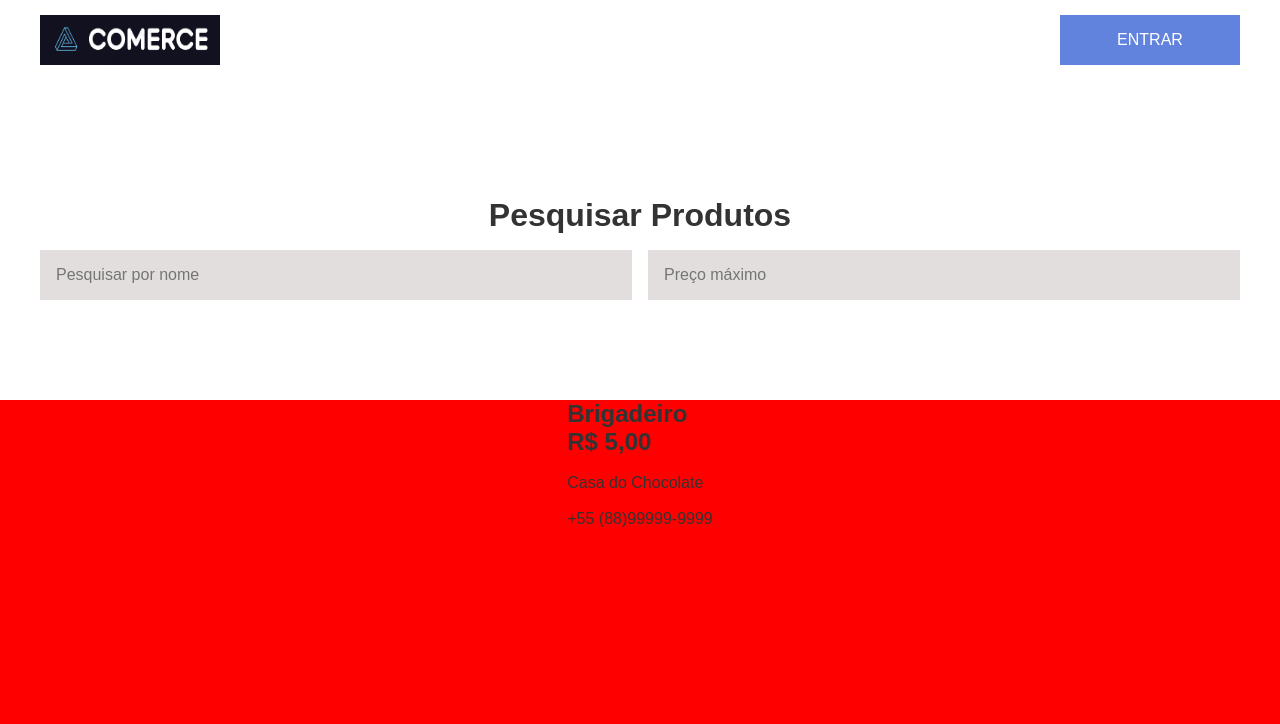
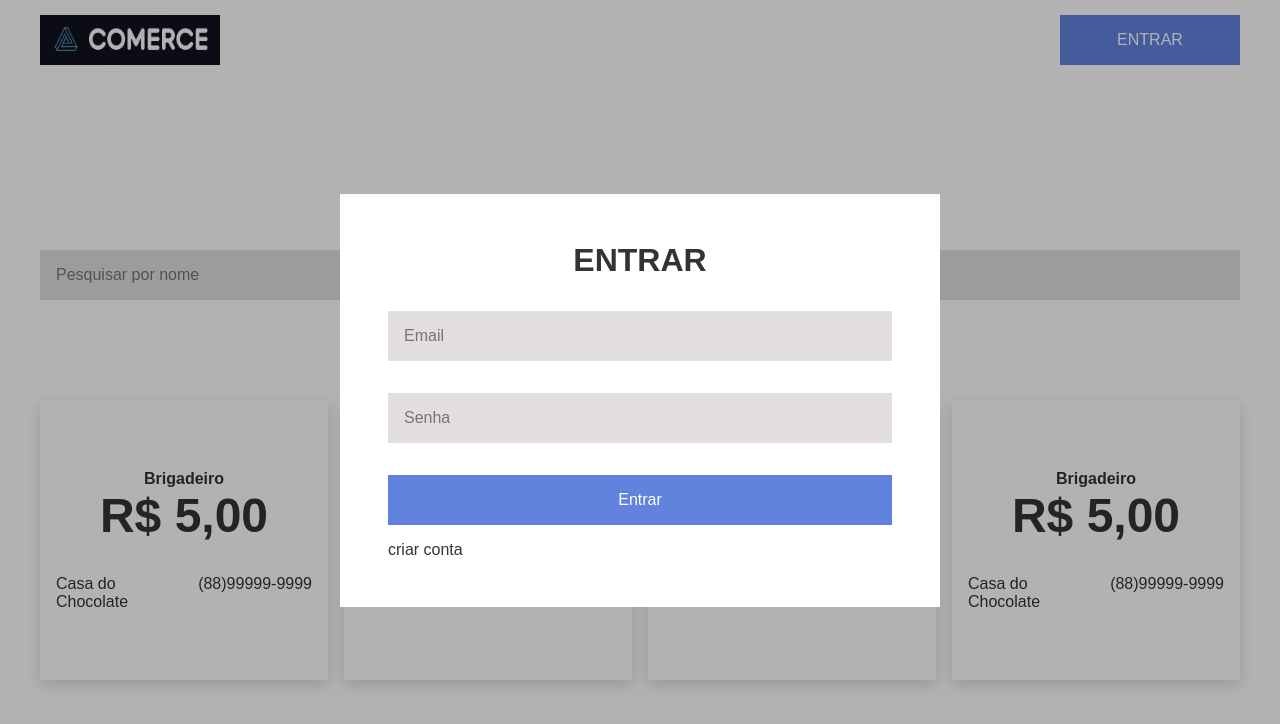
Before and after one commit to isaias-B-Oliveira/aplication-comerce-react, a React (Create React App) app: page / in a window 1280 px wide. Shown: the top 724 px of the page. Built offline with nearby package versions, Linux system fonts and the light colour scheme.

Commit message:
form registro e login e modal de alternancia

```diff
--- /dev/null
+++ b/src/Components/Card/Card.js
@@ -0,0 +1,20 @@
+import React from "react";
+
+function Card() {
+    return (
+        <div className="card">
+            <h2>Brigadeiro</h2>
+            <h1>R$ 5,00</h1>
+            <div className="card-info">
+                <div className="card-info-details">
+                    <p>Casa do Chocolate</p>
+                </div>
+                <div className="card-info-details">
+                    <p>(88)99999-9999</p>
+                </div>
+            </div>
+        </div>
+    );
+}
+
+export default Card;
--- /dev/null
+++ b/src/Components/LoginModal/LoginModal.js
@@ -0,0 +1,18 @@
+import React from "react";
+import { Link } from "react-router-dom";
+
+function LoginModal({ setRegisterForm }) {
+    return (
+        <div className="modal">
+            <h1>ENTRAR</h1>
+            <form>
+                <input type="text" placeholder="Email" />
+                <input type="text" placeholder="Senha" />
+                <button>Entrar</button>
+                <Link onClick={setRegisterForm}>criar conta</Link>
+            </form>
+        </div>
+    );
+}
+
+export default LoginModal;
--- /dev/null
+++ b/src/Components/Modal/Modal.js
@@ -0,0 +1,26 @@
+import React, { useState } from "react";
+import LoginModal from "../LoginModal/LoginModal";
+import RegisterModal from "../RegisterModal/RegisterModal";
+
+function Modal() {
+    const [isLogin, setisLogin] = useState(true);
+
+    function setLoginForm() {
+        setisLogin(true);
+    }
+    function setRegisterForm() {
+        setisLogin(false);
+    }
+
+    return (
+        <div className="backdrop">
+            {isLogin ? (
+                <LoginModal setRegisterForm={setRegisterForm} />
+            ) : (
+                <RegisterModal setLoginForm={setLoginForm} />
+            )}
+        </div>
+    );
+}
+
+export default Modal; //video 2 // 33.25
--- /dev/null
+++ b/src/Components/Navbar/Navbar.js
@@ -0,0 +1,15 @@
+import React from "react";
+import Logo from "../../assets/logo.png";
+
+function Navbar() {
+    return (
+        <nav>
+            <div className="nav-container">
+                <img src={Logo} alt="logo do comercio" />
+                <button>ENTRAR</button>
+            </div>
+        </nav>
+    );
+}
+
+export default Navbar;
--- /dev/null
+++ b/src/Components/RegisterModal/RegisterModal.js
@@ -0,0 +1,20 @@
+import React from "react";
+import { Link } from "react-router-dom";
+
+function RegisterModal({ setLoginForm }) {
+    return (
+        <div className="modal">
+            <h1>CADASTRAR</h1>
+            <form>
+                <input type="text" placeholder="Nome" />
+                <input type="text" placeholder="Whatsapp" />
+                <input type="text" placeholder="Email" />
+                <input type="text" placeholder="Senha" />
+                <button>Cadastrar</button>
+                <Link onClick={setLoginForm}>Já tenho conta</Link>
+            </form>
+        </div>
+    );
+}
+
+export default RegisterModal;
--- a/src/Pages/Home/Home.js
+++ b/src/Pages/Home/Home.js
@@ -1,16 +1,13 @@
 import React from "react";
-import Logo from "../../assets/logo.png";
+
+import Navbar from "../../Components/Navbar/Navbar";
+import Card from "../../Components/Card/Card";
+import Modal from "../../Components/Modal/Modal";
 
 function Home() {
     return (
         <>
-            <nav>
-                <div className="nav-container">
-                    <img src={Logo} alt="logo do comercio" />
-                    <button>ENTRAR</button>
-                </div>
-            </nav>
-
+            <Navbar />
             <section className="input-section">
                 <form>
                     <h1>Pesquisar Produtos</h1>
@@ -27,20 +24,14 @@ function Home() {
 
             <section className="products-section">
                 <div className="products-container">
-                    <div className="card">
-                        <h2>Brigadeiro</h2>
-                        <h1>R$ 5,00</h1>
-                        <div className="card-info">
-                            <img src="" alt="" />
-                            <p>Casa do Chocolate</p>
-                        </div>
-                        <div className="card-info">
-                            <img src="" alt="" />
-                            <p>+55 (88)99999-9999</p>
-                        </div>
-                    </div>
+                    <Card />
+                    <Card />
+                    <Card />
+                    <Card />
                 </div>
             </section>
+
+            <Modal />
         </>
     );
 }
--- a/src/Styles/main.scss
+++ b/src/Styles/main.scss
@@ -6,6 +6,9 @@ $prymaryColor: #6183DD;
 $secondaryColor: #333333;
 $tertiaryColor: #fff;
 $lightGray: #e2dede;
+
+$shadow: 0 5px 15px 0 #00000026;
+$backdrop: rgba(0, 0, 0, 0.3);
 
 
 *{
@@ -26,7 +29,7 @@ button{
     background-color: $prymaryColor;
     color: $tertiaryColor;
     border: none;
-    max-width: 180px;
+    // max-width: 180px;
     width: 100%;
 
     &:hover{
@@ -101,9 +104,96 @@ nav{
 }
 
 .products-section{
-    height: 50vh;
+    min-height: 50vh;
     display: flex;
     flex-direction: column;
     align-items: center;
-    background: red;
-}//58,54 do video
+
+    .products-container{
+        max-width: $maxWidth;
+        width: 100%;
+        height: 100%;
+        display: grid;
+        grid-gap: $standedSpace;
+        grid-template-columns: 1fr 1fr 1fr 1fr;
+
+        .card{
+            padding: $standedSpace;
+            box-shadow: $shadow;
+            min-height: 280px;
+            display: flex;
+            flex-direction: column;
+            align-items: center;
+            justify-content: center;
+
+            h2{
+                font-size: $standedSpace;
+            }
+
+            h1{
+                font-size: 3*$standedSpace;
+            }
+
+            .card-info{
+                display: grid;
+                grid-template-columns: 1fr 1fr;
+                grid-gap: $standedSpace;
+                margin-top: 2*$standedSpace;
+
+                .card-info-details:last-child{
+                    text-align: right;
+                }
+            }
+        }
+    }
+}
+
+.backdrop{
+    width: 100vw;
+    height: 100vh;
+    background: $backdrop;
+    position: fixed;
+    right: 0;
+    top: 0;
+    display: flex;
+    justify-content: center;
+    align-items: center;
+
+    .modal{
+        background: $tertiaryColor;
+        max-width: 600px;
+        width: 100%;
+        min-height: 50vh;
+        padding: 3*$standedSpace;
+        display: flex;
+        flex-direction: column;
+        align-items: center;
+        justify-content: center;
+
+        h1{
+            margin-bottom: $standedSpace;
+        }
+
+        form{
+            display: flex;
+            flex-direction: column;
+            width: 100%;
+
+            input{
+                margin: $standedSpace 0;
+            }
+
+            button{
+                margin: $standedSpace 0;
+            }
+
+            a{
+                text-decoration: none;
+                color: $secondaryColor;
+                &:hover{
+                    color: $prymaryColor;
+                }
+            }
+        }
+    }
+}
```
